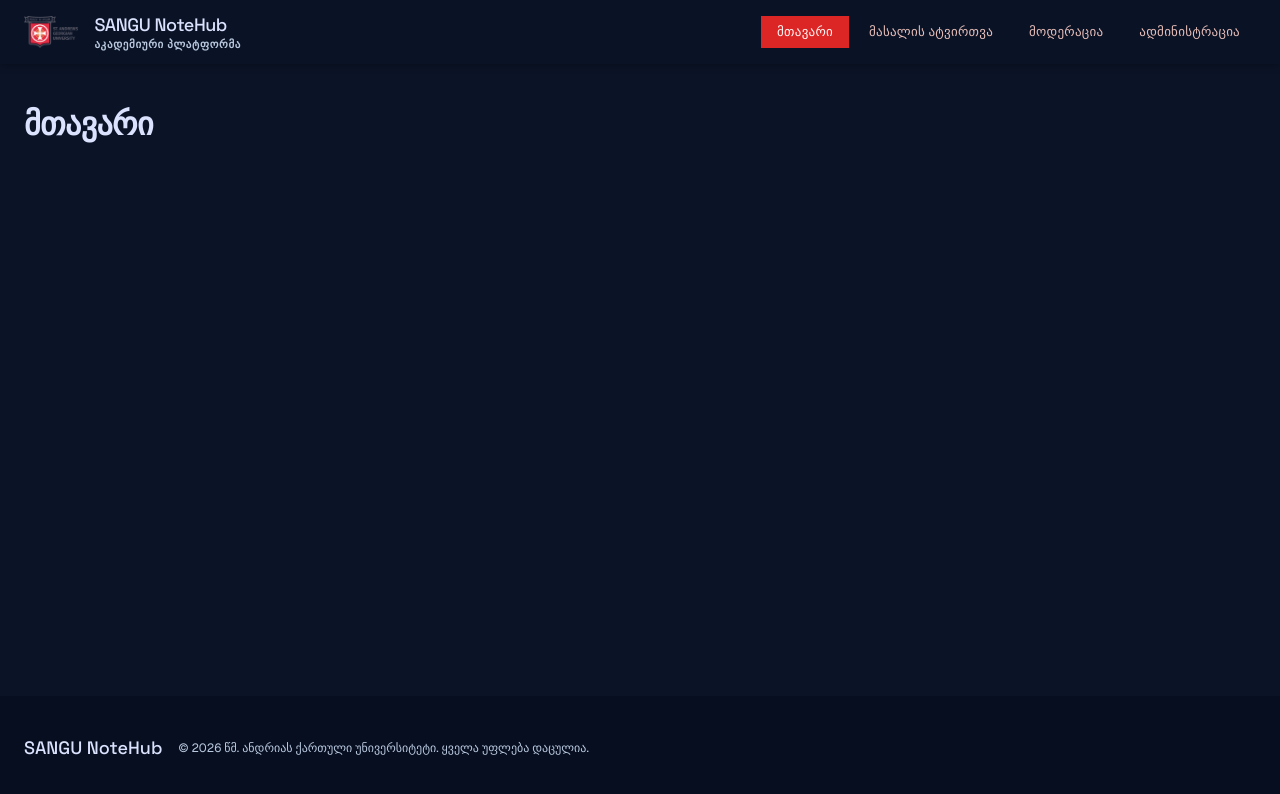
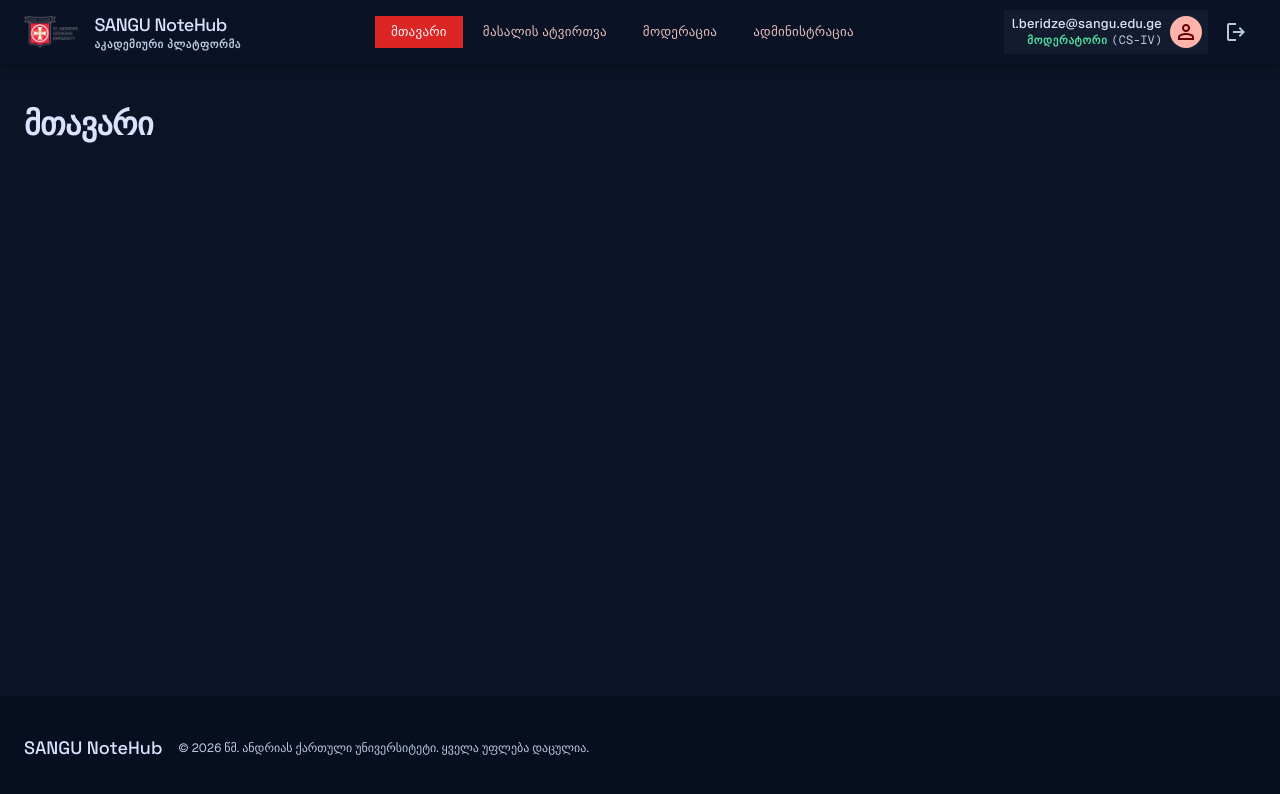
Before and after one commit to DNeberize/uniProject-front, a React (Vite) app: page / in a window 1280 px wide. Shown: the top 794 px of the page. Built offline with nearby package versions, Linux system fonts and the light colour scheme.

Commit message:
feat: add UserMenu component and integrate it into Header

```diff
--- a/src/components/layout/Header.tsx
+++ b/src/components/layout/Header.tsx
@@ -1,6 +1,7 @@
 import { useState } from 'react'
 import { Link, NavLink } from 'react-router'
 import { HEADER_NAV, ROUTES } from '../../config/routes.ts'
+import UserMenu from './UserMenu.tsx'
 
 const navLinkClass = ({ isActive }: { isActive: boolean }) =>
   [
@@ -36,6 +37,8 @@ export default function Header() {
           ))}
         </nav>
 
+        <div className="flex items-center gap-space-sm">
+          <UserMenu />
           <button
             type="button"
             aria-label="მენიუ"
@@ -45,6 +48,7 @@ export default function Header() {
           >
             <span className="material-symbols-outlined text-[24px]">{menuOpen ? 'close' : 'menu'}</span>
           </button>
+        </div>
       </div>
 
       {menuOpen && (
--- /dev/null
+++ b/src/components/layout/UserMenu.tsx
@@ -0,0 +1,33 @@
+import { MOCK_CURRENT_USER } from '../../mocks/currentUser.ts'
+
+export default function UserMenu() {
+  const user = MOCK_CURRENT_USER
+
+  return (
+    <div className="flex shrink-0 items-center gap-space-sm">
+      <div className="flex items-center gap-space-sm bg-surface-container-low p-1.5 pl-space-sm">
+        <div className="hidden flex-col text-right md:flex">
+          <span className="font-label text-label-md text-on-surface">{user.email}</span>
+          <div className="flex items-center justify-end gap-1">
+            <span className="font-label text-label-sm uppercase text-tertiary">{user.roleLabel}</span>
+            <span className="font-code text-code-sm text-secondary">({user.group})</span>
+          </div>
+        </div>
+        <div className="flex h-8 w-8 items-center justify-center rounded-full bg-primary">
+          <span className="material-symbols-outlined text-[18px] text-on-primary">person</span>
+        </div>
+      </div>
+
+      <form method="post" action="/logout">
+        <button
+          type="submit"
+          aria-label="გასვლა"
+          title="გასვლა"
+          className="flex items-center p-2 text-secondary transition-colors hover:bg-surface-container hover:text-on-surface"
+        >
+          <span className="material-symbols-outlined text-[20px]">logout</span>
+        </button>
+      </form>
+    </div>
+  )
+}
--- /dev/null
+++ b/src/mocks/currentUser.ts
@@ -0,0 +1,6 @@
+// Placeholder user for markup only — replace with the authenticated user from KeyCloak later.
+export const MOCK_CURRENT_USER = {
+  email: 'l.beridze@sangu.edu.ge',
+  roleLabel: 'მოდერატორი',
+  group: 'CS-IV',
+}
```
Lines whose indentation alone changed are shown as unchanged.
